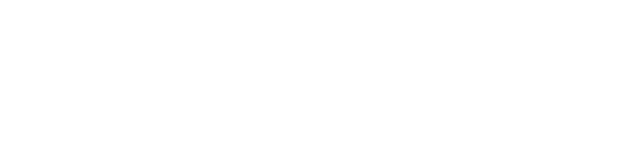
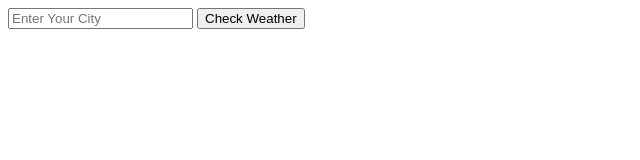
Before and after one commit to Hamzaabro5/Weather-App, a plain HTML site: page index.html in a window 1280 px wide. Shown: the whole page, without its empty margins (0-640 px from the left). Drawn offline with nearby package versions, Linux system fonts and the light colour scheme.

Commit message:
Weather App

```diff
--- a/app.js
+++ b/app.js
@@ -0,0 +1,2 @@
+const form = document.querySelector(`form`)
+const input = document.querySelector(`input`)
--- a/index.html
+++ b/index.html
@@ -10,9 +10,26 @@
 
 
 
+    <form>
+        <input type="text" placeholder="Enter Your City">
+        <button type="submit">Check Weather</button>
+    </form>
 
 
 
+
+
+
+
+
+
+    <!-- Axios Npm Cdn Link -->
+    <script src="https://cdn.jsdelivr.net/npm/axios@1.6.7/dist/axios.min.js"></script>
+    <!-- Axios Npm Cdn Link -->
+
+    <!-- JavaScript Link -->
     <script src="app.js"></script>
+    <!-- JavaScript Link -->
+
 </body>
 </html>
```
